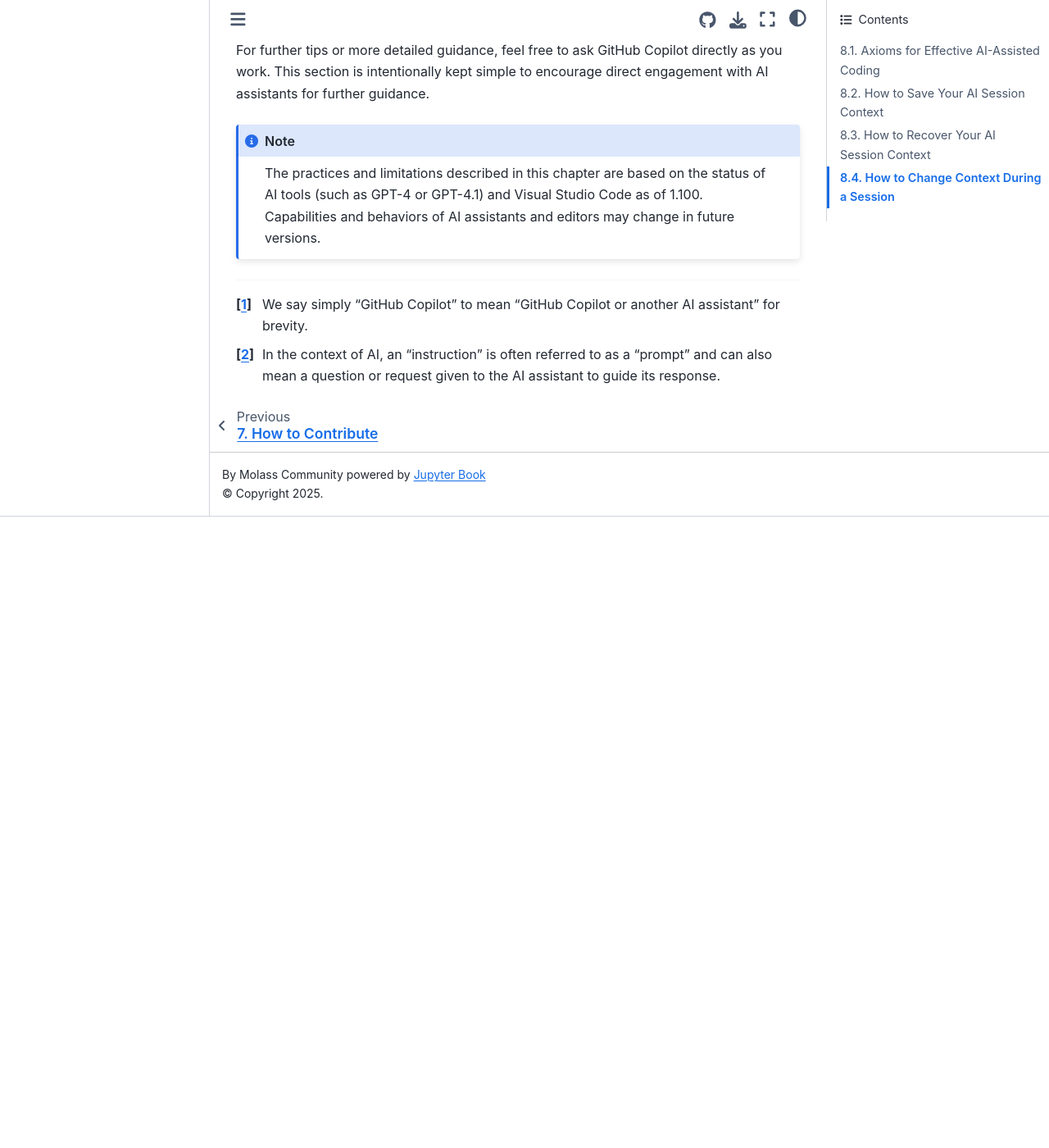
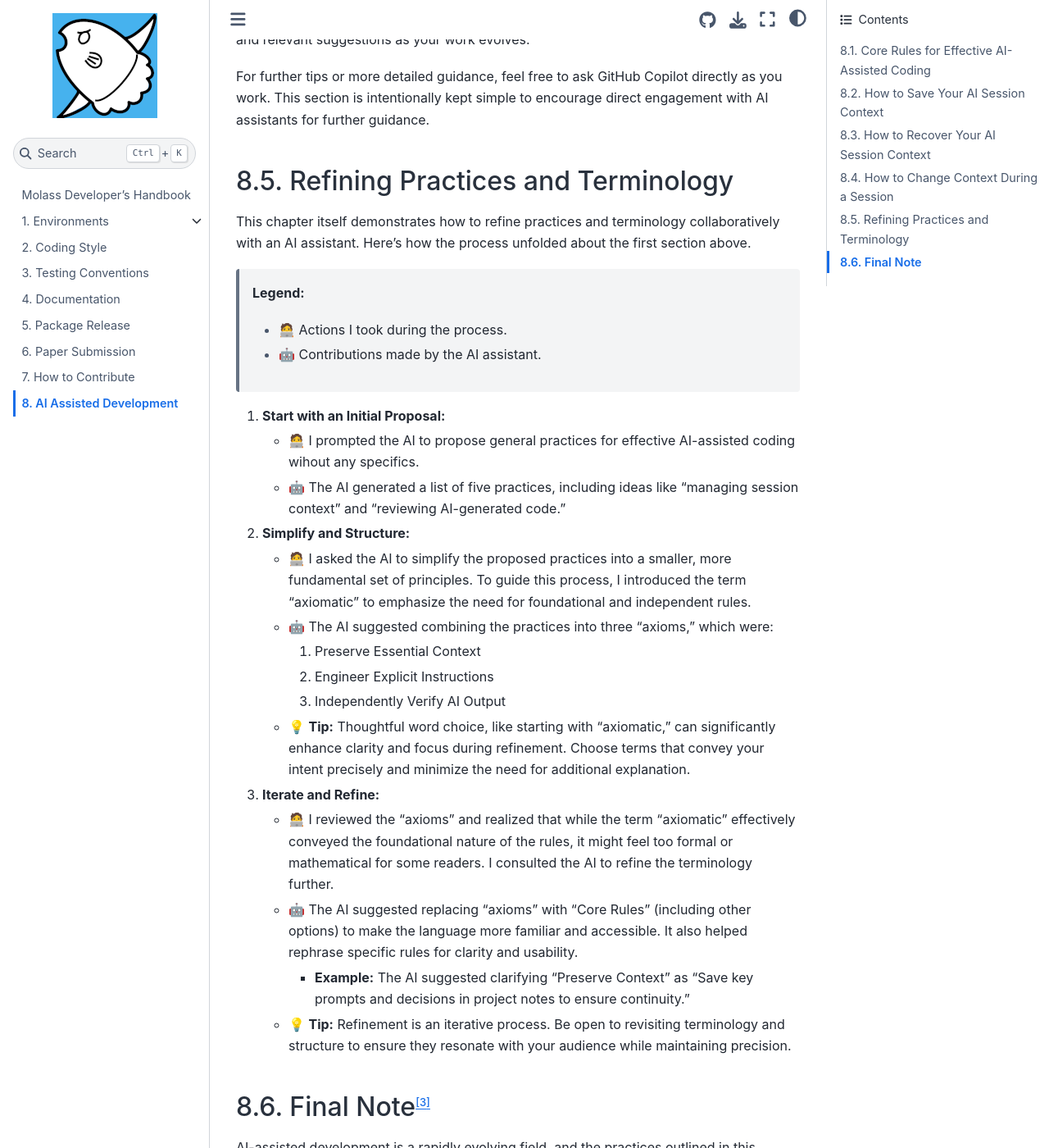
Before and after one commit to biosaxs-dev/molass-develop, a Jupyter Book: the page built from chapters/11/ai_assisted.md, in a window 1280 px wide and 1400 px high, scrolled down 2494 px. Shown: the whole window at 82% size. Built offline with Jupyter Book 1.0.4 settings and Sphinx 7.4.7 and the Sphinx Book theme 1.1.4, drawn with Linux system fonts in a browser that asks for light colours; before the commit the page ends 3124 px from its top, so only the background shows below that; some of the changed text lies outside the part shown.

Commit message:
Add a section about refininig

````diff
--- a/chapters/11/ai_assisted.md
+++ b/chapters/11/ai_assisted.md
@@ -1,8 +1,8 @@
 # AI Assisted Development
 
-AI tools like GitHub Copilot[^1] can greatly enhance productivity, but effective use requires a few fundamental practices. The following axioms are essential for reliable and efficient AI-assisted coding.
+AI tools like GitHub Copilot[^1] can greatly enhance productivity, but effective use requires a few fundamental practices. The following practices are essential for reliable and efficient AI-assisted coding.
 
-## Axioms for Effective AI-Assisted Coding
+## Core Rules for Effective AI-Assisted Coding
 
 1. **Preserve Essential Context**
    - Record important prompts, code snippets, and decisions outside the AI session (e.g., in comments or project notes), since session context is not persistent across restarts or between editor windows.
@@ -27,23 +27,22 @@ This way, you can easily recover your working context after a restart or when sw
 
 > **Example:**
 > - At the end of your session, prompt:
->   “Summarize the key context and decisions from this session for future reference.”
+>   “Summarize the context of this session to ensure the continuity of this chat for the next session.”
 > - Save the AI’s summary in `COPILOT_CONTEXT.md`.
 
 By following this practice, you make your workflow more robust and resilient to interruptions or environment changes. This workflow helps ensure you never lose important context, even if your environment changes.
 
 ## How to Recover Your AI Session Context
 
-When you restart your machine, reopen VS Code, or switch workspaces, you can quickly recover your previous working context by referring to the `COPILOT_CONTEXT.md` file (or your chosen context file) in your project directory.
+To resume work after a restart or interruption, use the `COPILOT_CONTEXT.md` file (or another descriptive name) in your project directory to restore your working context.
 
-**Recommended Steps:**
-1. Open `COPILOT_CONTEXT.md` in your editor.
-2. Review the summarized key context, prompts, and decisions from your previous session.
-3. In your AI chat or prompt, simply say:
-   “Recover the context from `COPILOT_CONTEXT.md`.”
-4. Continue your work, updating `COPILOT_CONTEXT.md` as your session progresses.
+**Recommended Practice:**
+1. Open the `COPILOT_CONTEXT.md` file.
+2. Review the summarized key context, instructions, and decisions from your previous session.
+3. Prompt the AI:
+   > “Recover the context from `COPILOT_CONTEXT.md` to ensure the continuity of this chat.”
 
-By following this process, you can efficiently resume your workflow with minimal loss of continuity, even after interruptions or environment changes.
+By following this process, you can quickly restore your workflow with minimal loss of continuity, even after interruptions or environment changes.
 
 ## How to Change Context During a Session
 
@@ -59,6 +58,42 @@ Being clear about context changes and the current file helps the AI provide more
 
 For further tips or more detailed guidance, feel free to ask GitHub Copilot directly as you work. This section is intentionally kept simple to encourage direct engagement with AI assistants for further guidance.
 
+## Refining Practices and Terminology
+
+This chapter itself demonstrates how to refine practices and terminology collaboratively with an AI assistant. Here's how the process unfolded about the first section above.
+
+> **Legend:**
+> - 🧑‍💻 Actions I took during the process.
+> - 🤖 Contributions made by the AI assistant.
+
+1. **Start with an Initial Proposal:**
+   - 🧑‍💻 I prompted the AI to propose general practices for effective AI-assisted coding wihout any specifics.
+   - 🤖 The AI generated a list of five practices, including ideas like "managing session context" and "reviewing AI-generated code."
+
+2. **Simplify and Structure:**
+   - 🧑‍💻 I asked the AI to simplify the proposed practices into a smaller, more fundamental set of principles. To guide this process, I introduced the term "axiomatic" to emphasize the need for foundational and independent rules.
+   - 🤖 The AI suggested combining the practices into three "axioms," which were:
+     1. Preserve Essential Context
+     2. Engineer Explicit Instructions
+     3. Independently Verify AI Output
+   - 💡 **Tip:** Thoughtful word choice, like starting with "axiomatic," can significantly enhance clarity and focus during refinement. Choose terms that convey your intent precisely and minimize the need for additional explanation.
+
+3. **Iterate and Refine:**
+   - 🧑‍💻 I reviewed the "axioms" and realized that while the term "axiomatic" effectively conveyed the foundational nature of the rules, it might feel too formal or mathematical for some readers. I consulted the AI to refine the terminology further.
+   - 🤖 The AI suggested replacing "axioms" with "Core Rules" (including other options) to make the language more familiar and accessible. It also helped rephrase specific rules for clarity and usability.
+     - **Example:** The AI suggested clarifying "Preserve Context" as "Save key prompts and decisions in project notes to ensure continuity."
+   - 💡 **Tip:** Refinement is an iterative process. Be open to revisiting terminology and structure to ensure they resonate with your audience while maintaining precision.
+
+## Final Note[^3]
+
+AI-assisted development is a rapidly evolving field, and the practices outlined in this chapter are designed to help you make the most of current tools like GitHub Copilot. However, as AI tools and development environments continue to improve, it’s important to remain adaptable and open to refining your workflows.
+
+The collaborative process described in this chapter—generating ideas, simplifying them into actionable principles, and iterating for clarity—can be applied not only to AI-assisted coding but also to other areas of your work. By combining thoughtful human input with the capabilities of AI, you can create workflows that are both efficient and resilient.
+
+Finally, remember that while AI can assist with many aspects of development, your judgment and expertise remain essential. Use AI as a tool to enhance your productivity, but always verify its output and ensure it aligns with your goals and standards.
+
+By staying engaged, adaptable, and collaborative, you can continue to refine your practices and make the most of AI-assisted development as the field evolves.
+
 ```{note}
 The practices and limitations described in this chapter are based on the status of AI tools (such as GPT-4 or GPT-4.1) and Visual Studio Code as of 1.100. Capabilities and behaviors of AI assistants and editors may change in future versions.
 ```
@@ -66,3 +101,5 @@ The practices and limitations described in this chapter are based on the status
 [^1]: We say simply "GitHub Copilot" to mean "GitHub Copilot or another AI assistant" for brevity.
 
 [^2]: In the context of AI, an "instruction" is often referred to as a "prompt" and can also mean a question or request given to the AI assistant to guide its response.
+
+[^3]: This section was entirely generated by GitHub Copilot left as is without refinement.
````
Also changed, not shown: chapters/11/proposed_practices.md (added, +27 -0 lines).
